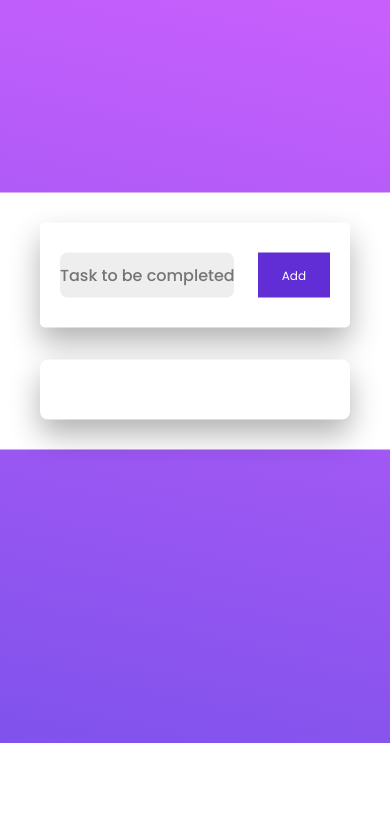
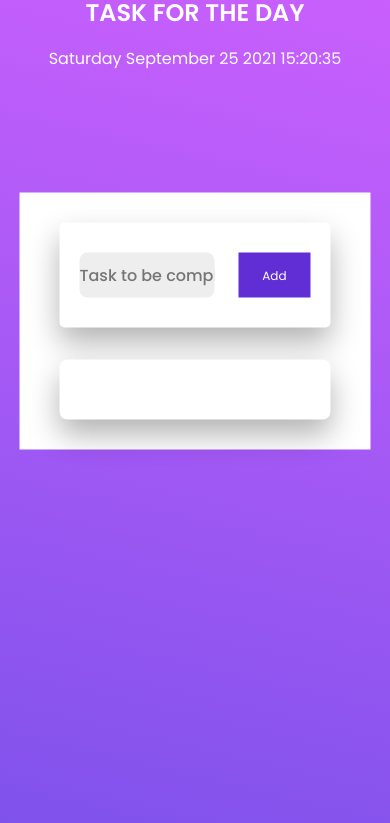
Before and after one commit to Solamatics/todo, a plain HTML site: page index.html in a window 390 px wide. Shown: the part 101-924 px from the top of the page. Before the commit the page ends 844 px from the top, so only its background shows below. Drawn offline with Linux system fonts and the light colour scheme.

Commit message:
Add date, time and media queries for screens

```diff
--- a/index.html
+++ b/index.html
@@ -12,8 +12,11 @@
     <link rel="stylesheet" href="styles.css">
 </head>
 <body>
+    <div>
+        <h1>task for the day</h1>
+        <p id="date__time"></p>
+    </div>
 
-    <h1>Day's Task</h1>
     <div class="container">
         <div id="newtask">
             <input id="input__value" type="text" placeholder="Task to be completed...">
--- a/index.js
+++ b/index.js
@@ -35,3 +35,38 @@ pushBtn.addEventListener('click', () => {
 
     inputTask.value = "";
 })
+
+function date__time(id) {
+    date = new Date;
+    year = date.getFullYear();
+    month = date.getMonth();
+    months = new Array("January", "February", "March", "April", "May", "June", "July", "August", "September", "October", "November", "December");
+    d = date.getDate();
+    day = date.getDay();
+    days = new Array("Sunday", "Monday", "Tuesday", "Wednesday", "Thursday", "Friday", "Saturday");
+
+    //get hours
+    h = date.getHours();
+    if(h < 10) {
+        h = "0" + h;
+    }
+
+    //get minutes
+    m = date.getMinutes();
+    if(m < 10) {
+        m = "0" + m;
+    }
+
+    //get seconds
+    s = date.getSeconds();
+    if(s < 10) {
+        s = "0" + s;
+    }
+
+    result = '' + days[day] + ' ' + months[month] + ' ' + d + ' ' + year + ' ' + h + ':' + m + ':' + s;
+    document.getElementById(id).innerHTML = result;
+    setTimeout('date__time("'+id+'");' ,'1000');
+    return true;
+}
+
+window.onload=date__time("date__time")
--- a/styles.css
+++ b/styles.css
@@ -120,6 +120,16 @@ h1 {
         background-color: #fff;
     }
 
+    h1 {
+        font-size: 1.5rem;
+    }
+
+    #date__time {
+        text-align: center;
+        color: #fff;
+        font-family: 'Poppins', sans-serif;
+    }
+
     #newtask {
         width: 100%;
         display: flex;
@@ -132,11 +142,28 @@ h1 {
         width: 90%;
         background-color: white;
     }
+
+    h1 {
+        font-size: 1.5rem;
+    }
+
+    #newtask {
+        width: 100%;
+    }
 }
 
 @media (max-width: 500px) {
     .container {
-        width: 100%;
+        width: 90%;
         background-color: white;
     }
+
+    #newtask {
+        width: 100%;
+    }
+
+    h1 {
+        font-size: 1.5rem;
+        margin-top: 5rem;
+    }
 }
```
